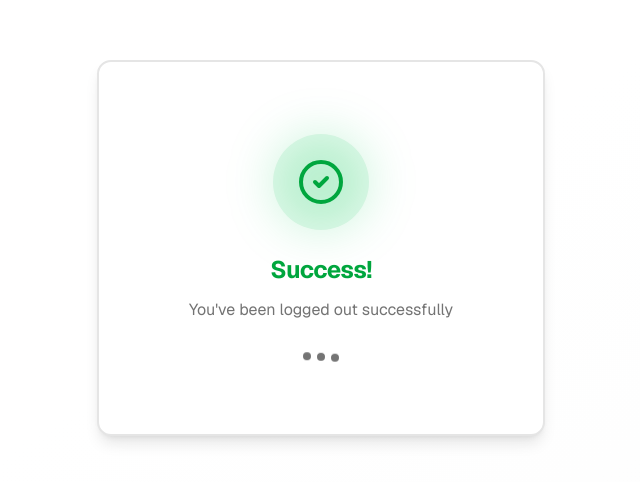
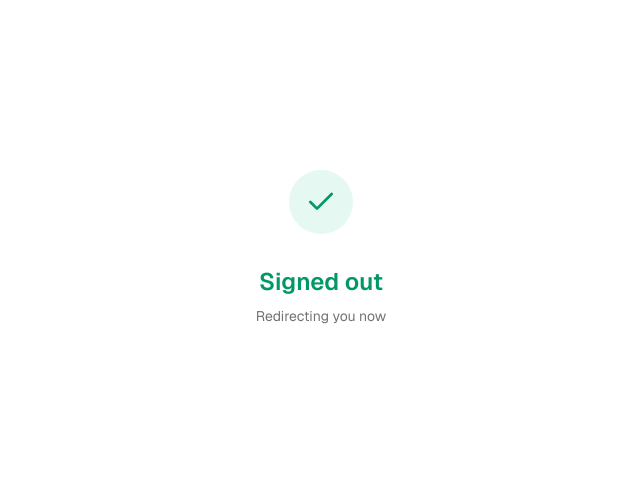
Before and after one commit to kwoktung/markdown-resume-generator, a Next.js app: page /sign-out in a window 1280 px wide. Shown: the part 152-634 px from the top of the page, without its empty margins (319-959 px from the left). Built offline with nearby package versions, Linux system fonts and the light colour scheme.

Commit message:
Update sign-out page

```diff
--- a/src/app/(login)/sign-out/page.tsx
+++ b/src/app/(login)/sign-out/page.tsx
@@ -2,8 +2,7 @@
 
 import { signOut } from "next-auth/react";
 import { useEffect, useState } from "react";
-import { LogOut, CheckCircle2 } from "lucide-react";
-import { Card, CardContent } from "@/components/ui/card";
+import { LogOut, Check } from "lucide-react";
 
 const Logout = () => {
   const [status, setStatus] = useState<"logging-out" | "success">(
@@ -12,78 +11,72 @@ const Logout = () => {
 
   useEffect(() => {
     const performLogout = async () => {
-      // Show logging out state for a moment
       await new Promise((resolve) => setTimeout(resolve, 800));
       setStatus("success");
-
-      // Wait a bit to show success state
       await new Promise((resolve) => setTimeout(resolve, 600));
-
-      // Then sign out
-      signOut({
-        redirectTo: "/",
-      });
+      signOut({ redirectTo: "/" });
     };
 
     performLogout();
   }, []);
 
   return (
-    <div className="min-h-screen flex items-center justify-center bg-gradient-to-br from-background via-background to-muted/20 p-4">
-      <Card className="w-full max-w-md shadow-lg border-2">
-        <CardContent className="pt-12 pb-12 px-8">
-          <div className="text-center space-y-6">
-            {/* Icon */}
-            <div className="flex justify-center">
+    <div className="min-h-screen flex items-center justify-center bg-background p-4">
+      <div className="w-full max-w-sm">
+        <div className="text-center space-y-8">
+          {/* Icon */}
+          <div className="flex justify-center">
+            <div
+              className={`
+                rounded-full p-4 transition-all duration-500
+                ${
+                  status === "logging-out"
+                    ? "bg-muted/50"
+                    : "bg-emerald-500/10"
+                }
+              `}
+            >
               {status === "logging-out" ? (
-                <div className="relative">
-                  <div className="absolute inset-0 bg-primary/20 rounded-full blur-xl"></div>
-                  <div className="relative bg-primary/10 rounded-full p-6">
-                    <LogOut className="size-12 text-primary animate-pulse" />
-                  </div>
-                </div>
+                <LogOut className="size-8 text-muted-foreground/60 animate-pulse" />
               ) : (
-                <div className="relative">
-                  <div className="absolute inset-0 bg-green-500/20 rounded-full blur-xl"></div>
-                  <div className="relative bg-green-500/10 rounded-full p-6">
-                    <CheckCircle2 className="size-12 text-green-600 animate-in zoom-in duration-300" />
-                  </div>
-                </div>
+                <Check className="size-8 text-emerald-600 dark:text-emerald-500 animate-in zoom-in duration-300" />
               )}
             </div>
+          </div>
 
-            {/* Text */}
-            <div className="space-y-3">
-              {status === "logging-out" ? (
-                <>
-                  <h2 className="text-2xl font-bold tracking-tight">
-                    Logging Out
-                  </h2>
-                  <p className="text-muted-foreground">
-                    Please wait while we sign you out...
-                  </p>
-                </>
-              ) : (
-                <>
-                  <h2 className="text-2xl font-bold tracking-tight text-green-600">
-                    Success!
-                  </h2>
-                  <p className="text-muted-foreground">
-                    You&apos;ve been logged out successfully
-                  </p>
-                </>
-              )}
+          {/* Text */}
+          <div className="space-y-2">
+            <h1
+              className={`
+                text-2xl font-semibold transition-colors duration-500
+                ${
+                  status === "logging-out"
+                    ? "text-foreground"
+                    : "text-emerald-600 dark:text-emerald-500"
+                }
+              `}
+            >
+              {status === "logging-out" ? "Signing out..." : "Signed out"}
+            </h1>
+            <p className="text-sm text-muted-foreground">
+              {status === "logging-out"
+                ? "Please wait a moment"
+                : "Redirecting you now"}
+            </p>
+          </div>
+
+          {/* Progress indicator */}
+          {status === "logging-out" && (
+            <div className="flex justify-center">
+              <div className="flex gap-1">
+                <div className="size-1.5 bg-muted-foreground/40 rounded-full animate-bounce [animation-delay:-0.3s]"></div>
+                <div className="size-1.5 bg-muted-foreground/40 rounded-full animate-bounce [animation-delay:-0.15s]"></div>
+                <div className="size-1.5 bg-muted-foreground/40 rounded-full animate-bounce"></div>
+              </div>
             </div>
-
-            {/* Loading indicator */}
-            <div className="flex justify-center gap-1.5 pt-2">
-              <div className="size-2 bg-primary/60 rounded-full animate-bounce [animation-delay:-0.3s]"></div>
-              <div className="size-2 bg-primary/60 rounded-full animate-bounce [animation-delay:-0.15s]"></div>
-              <div className="size-2 bg-primary/60 rounded-full animate-bounce"></div>
-            </div>
-          </div>
-        </CardContent>
-      </Card>
+          )}
+        </div>
+      </div>
     </div>
   );
 };
```
